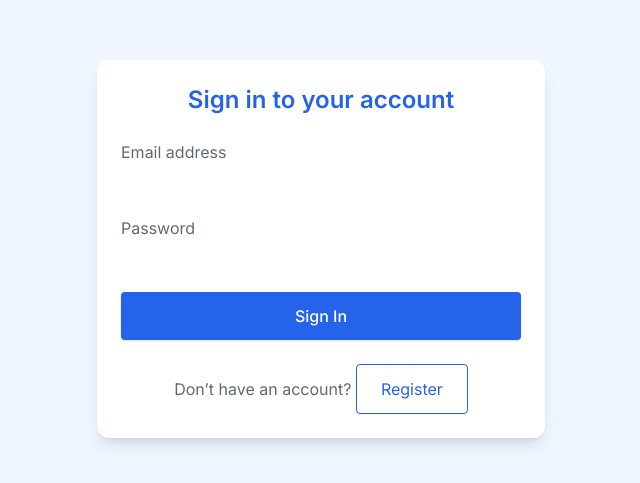
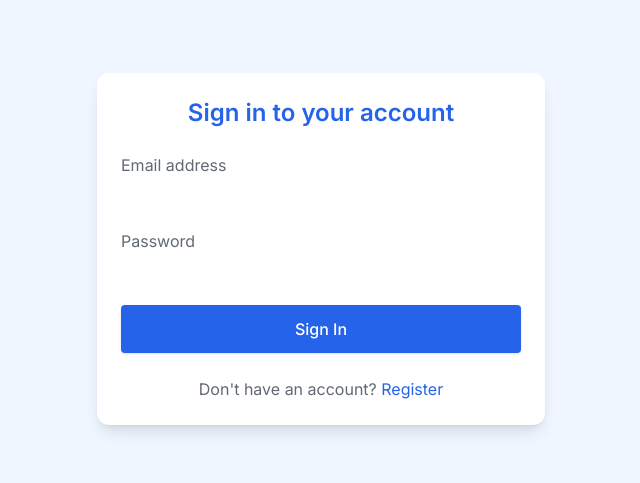
Before and after one commit to jareynaldo/Family-Tree, a Next.js app in the folder family-tree/: page /login in a window 1280 px wide. Shown: the part 139-622 px from the top of the page, without its empty margins (319-959 px from the left). Built offline with nearby package versions, Linux system fonts and the light colour scheme.

Commit message:
fix: update Link component in login page to follow Next.js best practices

```diff
--- a/family-tree/src/app/login/page.js
+++ b/family-tree/src/app/login/page.js
@@ -63,9 +63,9 @@ export default function Login() {
           </button>
 
           <p className="text-center text-text/70">
-            Don’t have an account?{' '}
-            <Link href="/register">
-              <a className="btn-secondary inline-block">Register</a>
+            Don't have an account?{' '}
+            <Link href="/register" className="text-primary hover:underline">
+              Register
             </Link>
           </p>
         </form>
```
